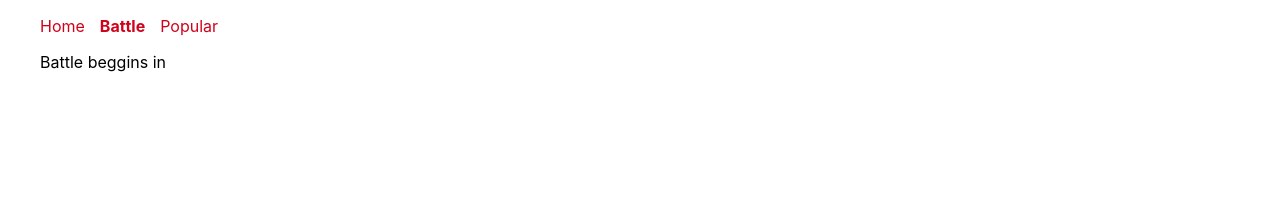
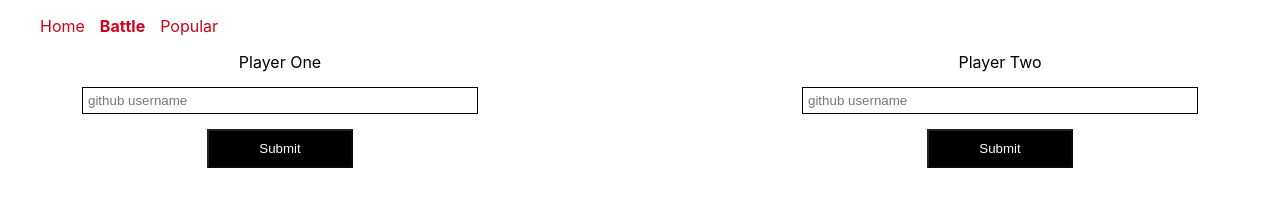
Before and after one commit to nicubarbaros/Languages-Stats, a React app: page /battle in a window 1280 px wide. Built offline with nearby package versions, Linux system fonts and the light colour scheme.

Commit message:
feat(battle): add forms and encapsulation to the parent/child component

```diff
--- a/app/components/Battle.js
+++ b/app/components/Battle.js
@@ -1,10 +1,115 @@
 import React, {Component} from 'react';
+import PropTypes from 'prop-types';
+
+// PlayerInput is just for Battle component
+class PlayerInput extends Component {
+  constructor(props) {
+    super(props);
+
+    this.state = {
+      username: ''
+    }
+
+    this.handleChange = this.handleChange.bind(this);
+    this.handleSubmit = this.handleSubmit.bind(this);
+  }
+
+  handleChange(event) {
+    var value = event.target.value;
+
+    this.setState(function() {
+      return {
+        username: value
+      }
+    })
+  }
+
+  handleSubmit(event){
+    event.preventDefault();
+
+    this.props.onSubmit(
+      this.props.id,
+      this.state.username
+    )
+  }
+
+  render() {
+    return(
+      <form className='column' onSubmit={this.handleSubmit}>
+        <label className='header' htmlFor='username'>
+          {this.props.label}
+        </label>
+        <input
+          id='username'
+          placeholder='github username'
+          type='text'
+          autoComplete='off'
+          value={this.state.username}
+          onChange={this.handleChange}
+        />
+        <button
+          className='button'
+          type='submit'
+          disabled={!this.state.username}>
+            Submit
+        </button>
+      </form>
+    )
+  }
+}
+
+// Proptypes for PlayerInput component
+PlayerInput.propTypes = {
+  id: PropTypes.string.isRequired,
+  label: PropTypes.string.isRequired,
+  onSubmit: PropTypes.func.isRequired
+}
+
 
 class Battle extends Component {
+  constructor (props) {
+    super(props);
+
+    this.state = {
+      playerOneName: '',
+      playerTwoName: '',
+      playerOneImage: null,
+      playerTwoImage: null
+    }
+
+  this.handleSubmit = this.handleSubmit.bind(this);
+
+  }
+
+
+  handleSubmit(id, username) {
+    this.setState(function() {
+      var newState = {};
+
+      newState[id + 'Name'] = username;
+      newState[id + 'Image'] = 'https://github.com/' + username + '.png/?size=200';
+      return newState;
+    })
+  }
+
   render() {
+    var playerOneName = this.state.playerOneName;
+    var playerTwoName = this.state.playerTwoName;
     return (
       <div>
-        Battle beggins in
+        <div className='row'>
+          {!playerOneName &&
+            <PlayerInput
+              id='playerOne'
+              label="Player One"
+              onSubmit= {this.handleSubmit}/>}
+
+          {!playerTwoName &&
+            <PlayerInput
+              id='playerTwo'
+              label="Player Two"
+              onSubmit= {this.handleSubmit}/>}
+        </div>
       </div>
     )
   }
--- a/app/index.css
+++ b/app/index.css
@@ -17,6 +17,25 @@ a {
 .container {
   max-width: 1200px;
   margin: 0 auto;
+}
+
+.row {
+  display: flex;
+  justify-content: space-between;
+}
+
+.column {
+  display: flex;
+  flex-direction: column;
+  align-items: center;
+  width: 40%;
+}
+
+.column input {
+  width: 80%;
+  margin: 15px 0;
+  padding: 5px;
+  border: 1px solid black;
 }
 
 .avatar {
```
